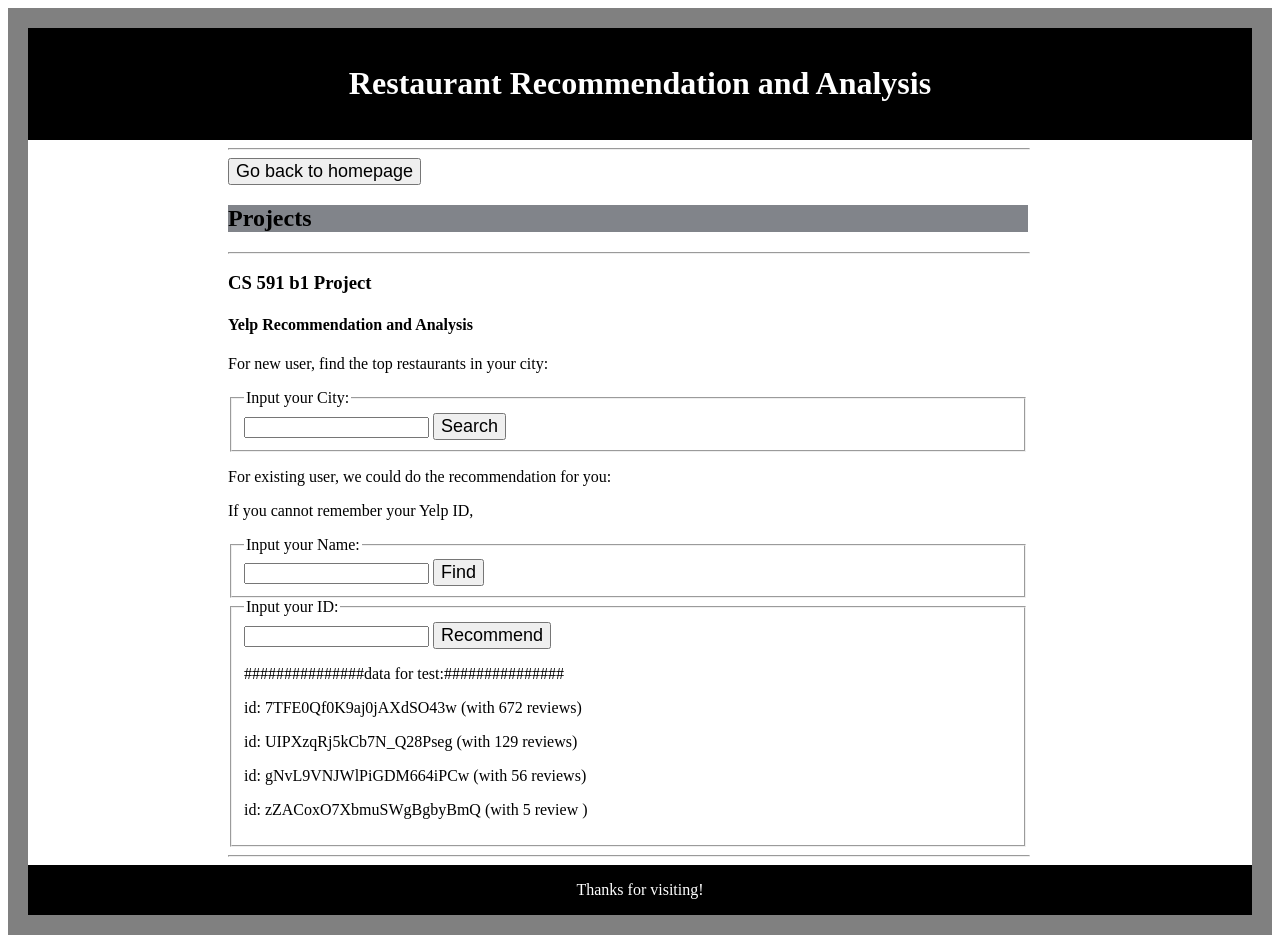
After one commit to mintengxie/restaurant-recommendation-website, a Django app: page /project/ in a window 1280 px wide. The commit adds this page. Run offline with Django 3.2, Linux system fonts and the light colour scheme.

Commit message:
second commit

```diff
--- a/mysite/mysite/urls.py
+++ b/mysite/mysite/urls.py
@@ -13,6 +13,9 @@ Including another URLconf
     1. Import the include() function: from django.conf.urls import url, include
     2. Add a URL to urlpatterns:  url(r'^blog/', include('blog.urls'))
 """
+from django.contrib.staticfiles.urls import staticfiles_urlpatterns
+
+from django.contrib import staticfiles
 from django.conf.urls import url
 from django.contrib import admin
 
@@ -25,10 +28,11 @@ urlpatterns = [
 
     #########################
     url(r'^hello/$', hello),
-    url(r'^home/$', home),
+    url(r'^project/$', project),
     url(r'^search/$', search),
     url(r'^recommend/$', recommend),
     url(r'^find/$', find),
     url(r'^homepage/$', homepage),
     #########################
 ]
+urlpatterns += staticfiles_urlpatterns()
--- a/mysite/website/admin.py
+++ b/mysite/website/admin.py
@@ -17,7 +17,7 @@ class ReviewAdmin(admin.ModelAdmin):
 class CheckinAdmin(admin.ModelAdmin):
     list_display = ('business_id', 'avg_rating', 'customer_flow', 'avg_ratings')
 
-admin.site.register(User, UserAdmin)
+admin.site.register(User_yelp, UserAdmin)
 admin.site.register(Business, BusinessAdmin)
 admin.site.register(Review, ReviewAdmin)
 admin.site.register(CheckIn)
--- a/mysite/website/models/models.py
+++ b/mysite/website/models/models.py
@@ -1,6 +1,6 @@
 from django.db import models
 
-class User(models.Model):
+class User_yelp(models.Model):
     user_id = models.CharField(max_length=30)
     name = models.CharField(max_length=30)
     review_count = models.CharField(max_length=10)
--- a/mysite/website/templates/base.html
+++ b/mysite/website/templates/base.html
@@ -4,22 +4,27 @@
 
 <head>
     <title>{% block title %}{% endblock %}</title>
+    <style>
+    header, footer {padding:1em;color:white;background-color:black;clear:left;text-align:center;}
+    p,h2,h3,h4,hr,a,form,li{max-width:800px;margin-left:200px;}
+    body{border: 20px solid gray;background: #ffffff
+    }
+    </style>
 </head>
 <body>
-    <h1 style="text-align:center;background-color:rgb(183, 186, 195)">My XX Website</h1>
+    <header ><h1>Restaurant Recommendation and Analysis</h1></header>
     <hr />
-    <a href=http://127.0.0.1:8000/hello style="color:red;font-size:20px;">Hello!</a>
-    <form action="/homepage/" method="get">
-        <input type="submit" value="Go back to homepage">
+    <form action="/homepage/" method="get" >
+        <input type="submit" value="Go back to homepage" style="font-size:large;">
     </form>
-    <h2 style="background-color:#b7bac3">Projects</h2>
+    <h2 style="background-color:#81848a">Projects</h2>
     <hr />
     <h3 >CS 591 b1 Project</h3>
     {% block content %}{% endblock %}
 
     {% block footer %}
     <hr>
-    <p>Thanks for visiting!</p>
+    <footer>Thanks for visiting!</footer>
     {% endblock %}
 </body>
 </html>
--- /dev/null
+++ b/mysite/website/templates/project.html
@@ -0,0 +1,57 @@
+{% extends "base.html" %}
+
+{% block title %}Home{% endblock %}
+
+{% block content %}
+    <h4>Yelp Recommendation and Analysis</h4>
+    <p>For new user, find the top restaurants in your city:</p>
+    <form action="/search/" method="get">
+        <fieldset>
+        <legend>Input your City:</legend>
+        {% if error2 %}
+            <p style="color: red;margin-left:0;">Please input a search term.</p>
+        {% endif %}
+        <input type="text" name="q">
+        <input type="submit" value="Search" style="font-size: large">
+        </fieldset>
+    </form>
+
+    <p>For existing user, we could do the recommendation for you:</p>
+    <p>If you cannot remember your Yelp ID, </p>
+    <form action="/find/" method="get">
+        <fieldset>
+        <legend>Input your Name:</legend>
+        {% if error1 %}
+            <p style="color: red;margin-left:0;">Please input your name.</p>
+        {% endif %}
+        <input type="text" name="name">
+        <input type="submit" value="Find" style="font-size: large">
+        {% if not_find %}
+            <p style="margin-left:0;">Cannot find your info</p>
+        {% endif %}
+        {% if get_id %}
+            <p style="margin-left:0;">We find the following info:</p>
+            {% for i in get_id %}
+                <p style="margin-left:0;">ID: {{ i.user_id }}---Name:{{ i.name }}---#of Reviews:{{ i.review_count }}</p>
+            {% endfor %}
+        {% endif %}
+        </fieldset>
+    </form>
+    <form action="/recommend/" method="get">
+        <fieldset>
+        <legend>Input your ID:</legend>
+        {% if error3 %}
+            <p style="color: red;margin-left:0;">Please input valid info.</p>
+        {% endif %}
+        <input type="text" name="p">
+        <input type="submit" value="Recommend" style="font-size: large">
+        <p style="margin-left:0; " >###############data for test:###############</p>
+        <p style="margin-left:0; ">id: 7TFE0Qf0K9aj0jAXdSO43w (with 672 reviews)</p>
+        <p style="margin-left:0; ">id: UIPXzqRj5kCb7N_Q28Pseg (with 129 reviews)</p>
+        <p style="margin-left:0; ">id: gNvL9VNJWlPiGDM664iPCw (with 56 reviews)</p>
+        <p style="margin-left:0; ">id: zZACoxO7XbmuSWgBgbyBmQ (with 5 review )</p>
+        </fieldset>
+    </form>
+
+
+{% endblock %}
--- a/mysite/website/templates/recommend.html
+++ b/mysite/website/templates/recommend.html
@@ -48,7 +48,7 @@
             <p style="color: red;">Please input valid info.</p>
         {% endif %}
         <input type="text" name="p">
-        <input type="submit" value="Recommend">
+        <input type="submit" value="Recommend" style="font-size: large">
         </fieldset>
         </form>
     {% endif %}
--- a/mysite/website/templates/search.html
+++ b/mysite/website/templates/search.html
@@ -9,7 +9,7 @@
         <p>The following are top {{ popular|length }} popular restaurants in {{ query }}:</p>
         <ul>
             {% for r in popular %}
-                <li>{{ r.name }}</li>
+                <li >{{ r.name }}</li>
                 {% endfor %}
         </ul>
     {% else %}
@@ -27,7 +27,7 @@
             <p style="color: red;">Please submit a search term.</p>
         {% endif %}
         <input type="text" name="q">
-        <input type="submit" value="Search">
+        <input type="submit" value="Search" style="font-size: large">
         </fieldset>
         </form>
     {% endif %}
--- a/mysite/website/views/algorithm.py
+++ b/mysite/website/views/algorithm.py
@@ -36,7 +36,7 @@ def get_name_of_restaurant(id):
         return "Cannot find"
 def get_name_of_user(id1):
     try:
-        return User.objects.get(user_id=id1).name
+        return User_yelp.objects.get(user_id=id1).name
     except :
         return 'Cannot find'
 
--- a/mysite/website/views/views.py
+++ b/mysite/website/views/views.py
@@ -11,20 +11,20 @@ def hello(request):
     # html=t.render()
     # return HttpResponse(html)
     return render(request, 'hello.html')
-def home(request):
-    return render(request, 'home.html')
+def project(request):
+    return render(request, 'project.html')
 
 def find(request):
     if 'name' in request.GET and (request.GET['name']):
         name=request.GET['name']
-        ids=User.objects.filter(name__contains=name)
+        ids=User_yelp.objects.filter(name__contains=name)
         if len(ids)==0:
-            return render(request,'home.html',{'not_find': True})
-        return render(request, 'home.html',{'get_id':ids})
+            return render(request, 'project.html', {'not_find': True})
+        return render(request, 'project.html', {'get_id':ids})
     elif 'name' in request.GET:
-        return render(request, 'home.html', {'error1': True})
+        return render(request, 'project.html', {'error1': True})
     else:
-        return render(request, 'home.html')
+        return render(request, 'project.html')
 def search(request):
     if 'q' in request.GET and (request.GET['q']):
         q=request.GET['q']
@@ -46,13 +46,13 @@ def search(request):
             temp1=Restaurant
         return render(request, 'search.html', {'Restaurant': Restaurant,'popular':temp1, 'query': q})
     else:
-        return render(request, 'home.html', {'error2': True})
+        return render(request, 'project.html', {'error2': True})
 
 def recommend(request):
     if 'p' in request.GET and (request.GET['p']):
         p = request.GET['p']
-        user = User.objects.filter(name=p)
-        user1 = User.objects.filter(user_id=p)
+        user = User_yelp.objects.filter(name=p)
+        user1 = User_yelp.objects.filter(user_id=p)
         res = user or user1
         if len(res) == 0:
             return render(request, 'recommend.html', {'user': res, 'query': p, 'error3': True})
@@ -93,7 +93,7 @@ def recommend(request):
             res=i
         return render(request,'recommend.html',{'user': res,'query': p,'similar_user':x,'r':x1})
     else:
-        return render(request, 'home.html', {'error3': True})
+        return render(request, 'project.html', {'error3': True})
 
 
 ########################
```
Also changed, not shown: mysite/data_user.py (+4 -4 lines), mysite/mysite/settings.py (+7 -0 lines), mysite/website/templates/base591.html (+9 -5 lines), mysite/website/templates/home.html (deleted, +0 -57 lines), mysite/website/templates/homepage.html (+25 -6 lines), mysite/website/migrations/0003_auto_20161021_1811.py (added), mysite/website/static/images/bu.jpg (added), mysite/website/static/images/sysu.jpg (added).
